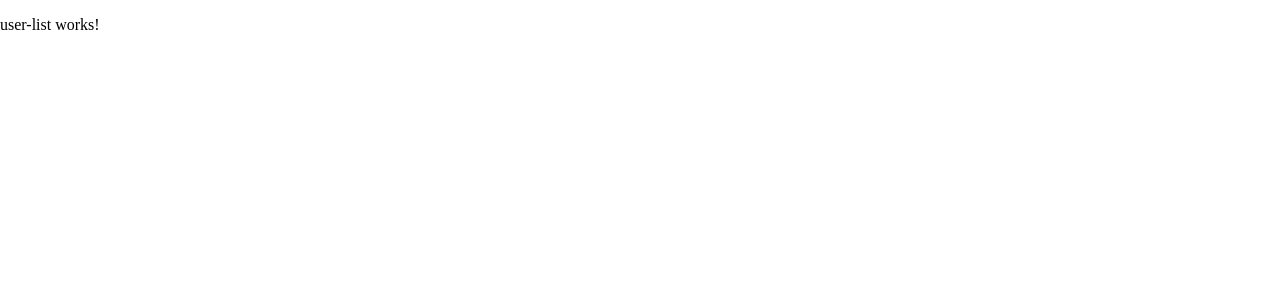
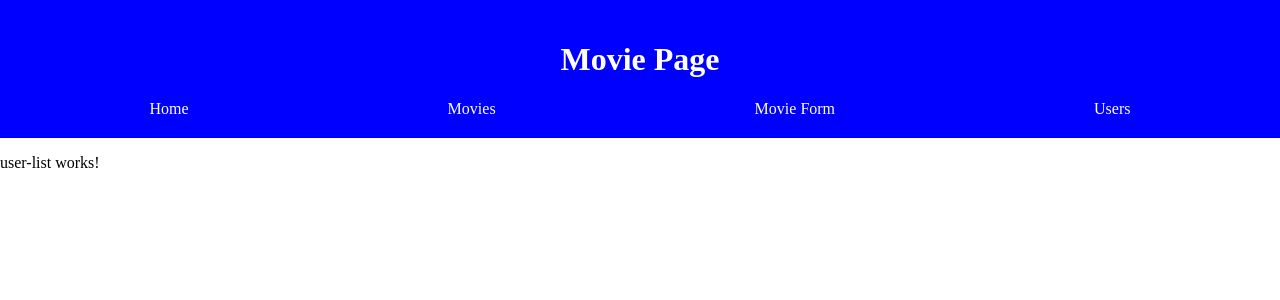
Before and after one commit to Amaza-ing/Upgrade-Hub-Angular-Movie, an Angular app: page /users in a window 1280 px wide. Shown: the top 300 px of the page. Built offline with nearby package versions, Linux system fonts and the light colour scheme; no server answers.

Commit message:
users created

```diff
--- a/src/app/components/header/header.component.html
+++ b/src/app/components/header/header.component.html
@@ -4,7 +4,8 @@
     <ul class="nav-list">
       <li><a class="link" routerLink="/">Home</a></li>
       <li><a class="link" routerLink="/movies">Movies</a></li>
-      <li><a class="link" routerLink="/create">Form</a></li>
+      <li><a class="link" routerLink="/create">Movie Form</a></li>
+      <li><a class="link" routerLink="/users">Users</a></li>
     </ul>
   </nav>
 </header>
--- a/src/app/pages/user-list/user-list.component.html
+++ b/src/app/pages/user-list/user-list.component.html
@@ -1 +1,3 @@
+<app-header></app-header>
+
 <p>user-list works!</p>
--- a/src/app/pages/user-list/user-list.component.ts
+++ b/src/app/pages/user-list/user-list.component.ts
@@ -1,10 +1,11 @@
 import { Component } from '@angular/core';
 import { UserService } from '../../services/user.service';
+import { HeaderComponent } from '../../components/header/header.component';
 
 @Component({
   selector: 'app-user-list',
   standalone: true,
-  imports: [],
+  imports: [HeaderComponent],
   templateUrl: './user-list.component.html',
   styleUrl: './user-list.component.css',
 })
```
